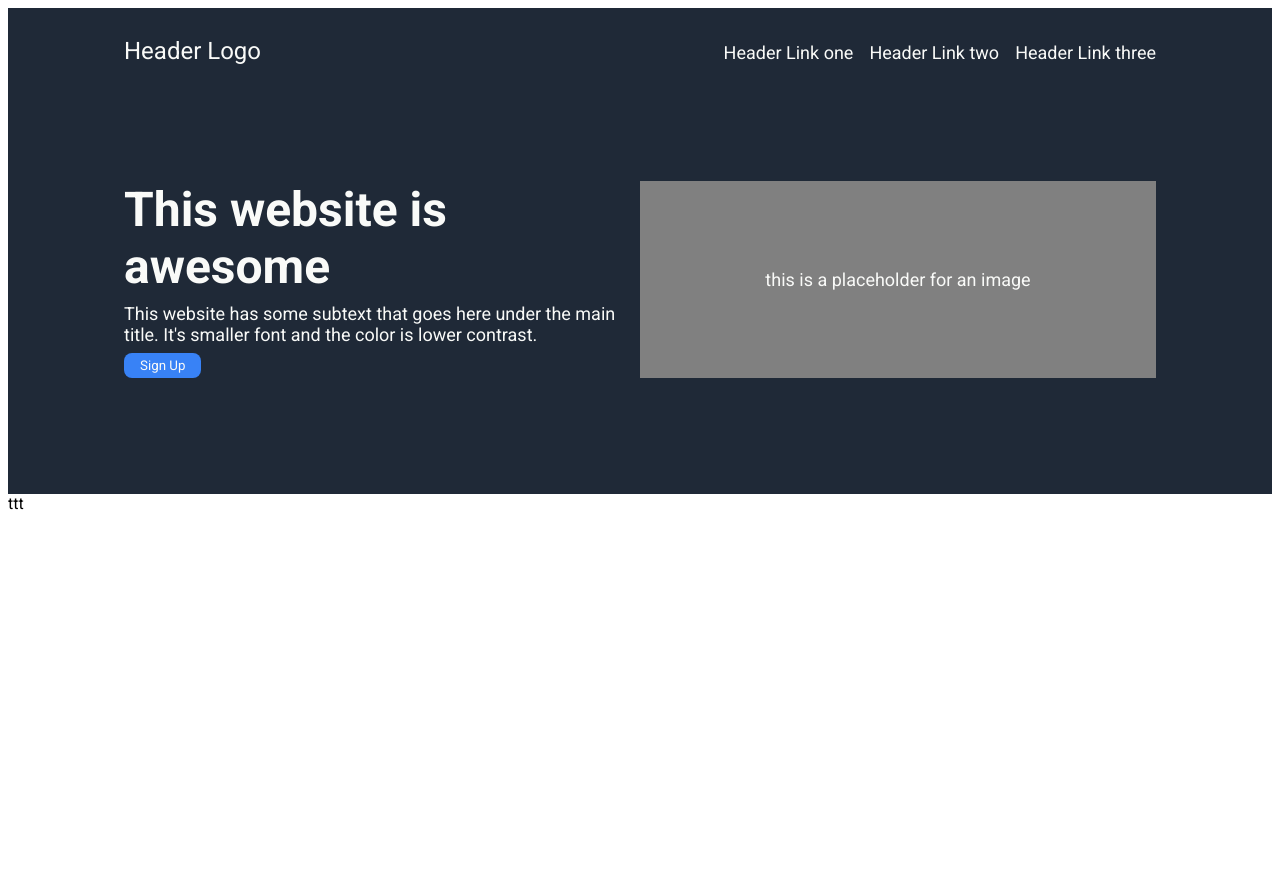
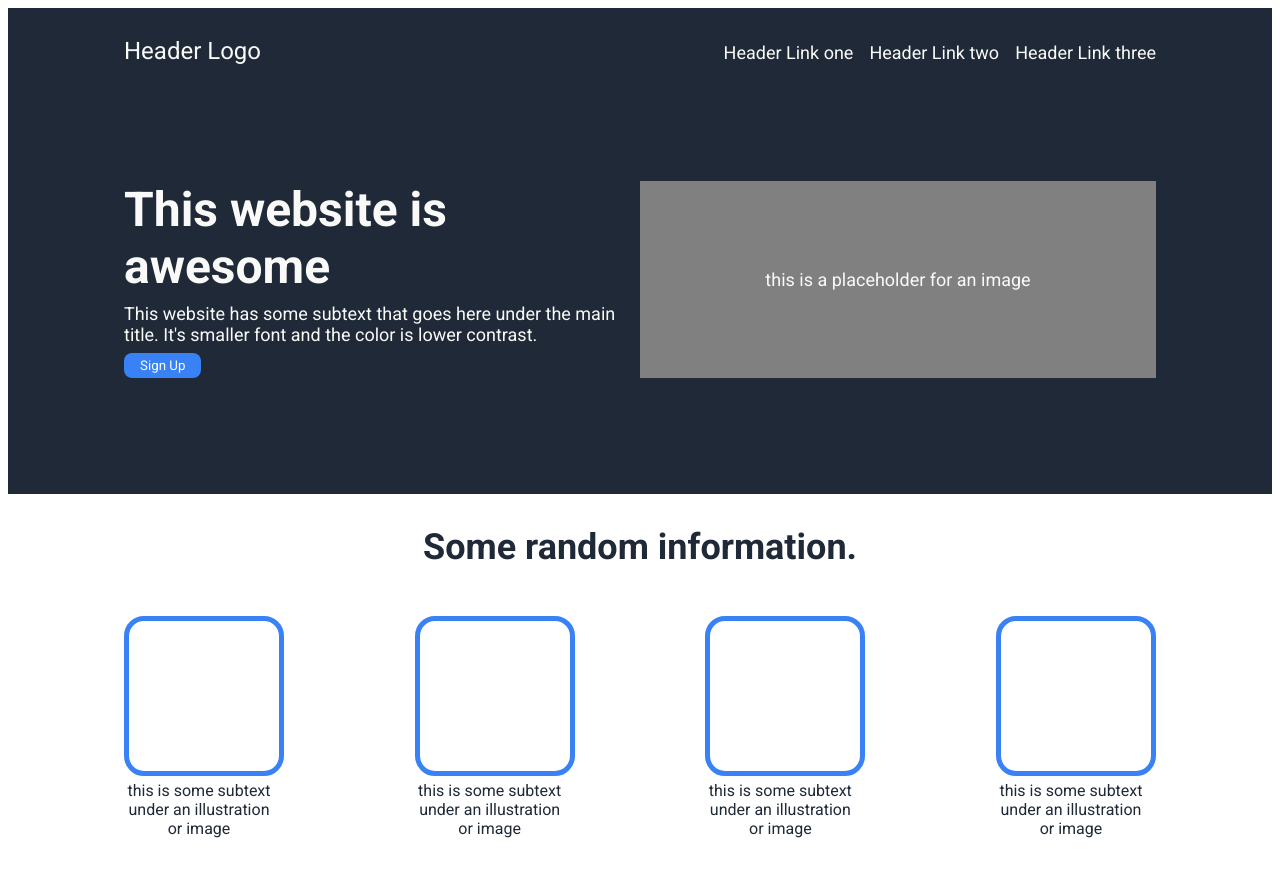
Before and after one commit to petrbubenik/Odin-landing-page, a plain HTML site: page index.html in a window 1280 px wide. Before the commit the page ends 800 px from the top, so only its background shows below. Drawn offline with Linux system fonts and the light colour scheme.

Commit message:
added info part of the page

```diff
--- a/index.html
+++ b/index.html
@@ -10,10 +10,10 @@
 <body>
     <div class="header">
         <div class="top_row">
-            <div class="left_header">
+            <div class="left">
                 Header Logo
             </div>
-            <div class="right_header">
+            <div class="right">
                 <ul>
                     <li><a href="google.com">Header Link one</a></li>
                     <li><a href="google.com">Header Link two</a></li>
@@ -39,7 +39,27 @@
         </div>
     </div>
     <div class="info">
-        ttt
+        <div class="title">
+            Some random information.
+        </div>
+        <div class="body">
+            <div class="card">
+                <div class="box"></div>
+                <div class="text">this is some subtext under an illustration or image</div>
+            </div>
+            <div class="card">
+                <div class="box"></div>
+                <div class="text">this is some subtext under an illustration or image</div>
+            </div>
+            <div class="card">
+                <div class="box"></div>
+                <div class="text">this is some subtext under an illustration or image</div>
+            </div>
+            <div class="card">
+                <div class="box"></div>
+                <div class="text">this is some subtext under an illustration or image</div>
+            </div>
+        </div>
     </div>
 
 </body>
--- a/style.css
+++ b/style.css
@@ -22,28 +22,28 @@ a {
     padding: 16px;
 }
 
-.left_header {
+.header .left {
     font-size: 24px;
 }
 
-.title {
+.header .title {
     font-size: 48px;
     font-weight: bold;
 }
 
-.top_row {
+.header .top_row {
     display:flex;
     align-items: baseline;
     justify-content: space-between;
     margin: 0 100px;
 }
 
-.bottom_row {
+.header .bottom_row {
     display: flex;
     margin: 100px;
 }
 
-.container {
+.header .container {
     display: flex;
     flex-direction: column;
     gap: 8px;
@@ -51,7 +51,7 @@ a {
     flex: 1 1 0px;
 }
 
-.placeholder {
+.header .placeholder {
     display: flex;
     background-color: grey;
     justify-content: center;
@@ -59,7 +59,7 @@ a {
     flex: 1 0 0px;
 }
 
-button {
+.header button {
     background-color: #3882F6;
     font-family: Roboto, sans-serif;
     color: #F9FAF8;
@@ -67,3 +67,37 @@ button {
     border-radius: 8px;
     padding: 5px 16px;
 }
+
+.info .title {
+    display:flex;
+    justify-content: center;
+    align-items: center;
+    padding: 32px;
+    font-size: 36px;
+    font-weight: bold;
+    color: #1F2937;
+}
+
+.info .body {
+    display: flex;
+    justify-content: space-between;
+    align-items: center;
+    margin: 0 100px 100px 100px;
+    padding: 16px;
+}
+
+.info .box {
+    height: 150px;
+    width: 150px;
+    border: solid #3882F6;
+    border-width: 5px;
+    margin: 0;
+    border-radius: 20px;
+}
+
+.info .text {
+    max-width: 150px;
+    text-align: center;
+    color: #1F2937;
+    margin-top: 5px;
+}
```
